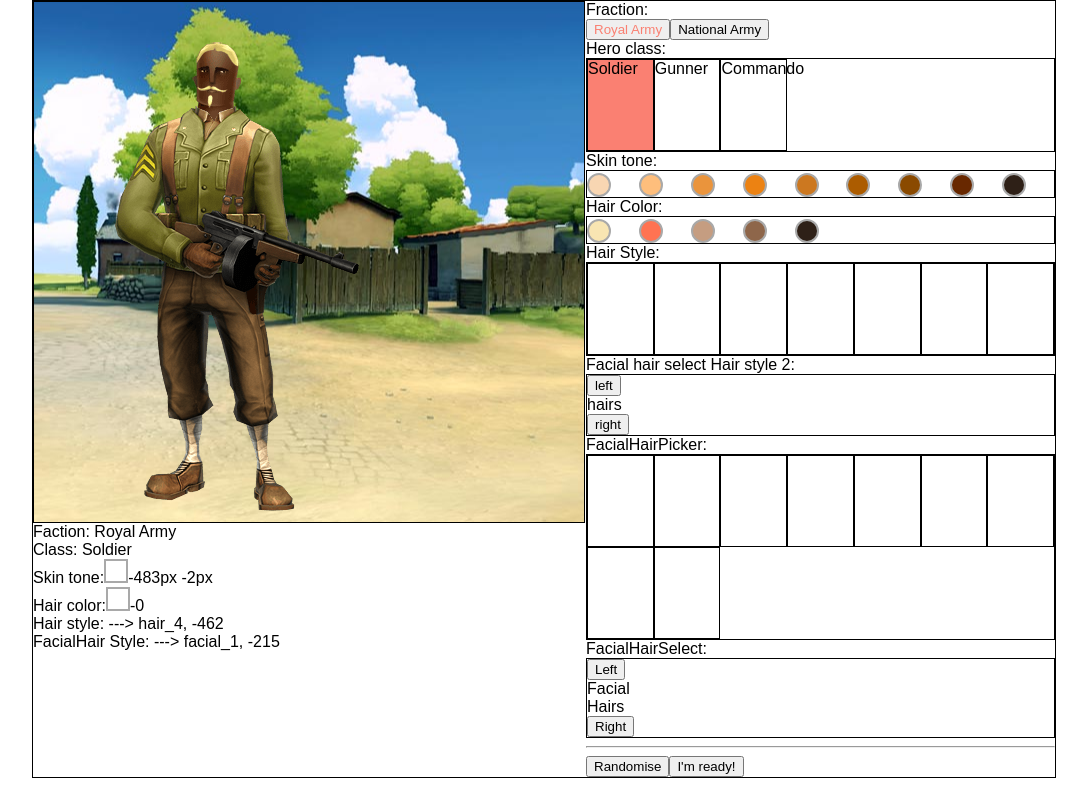
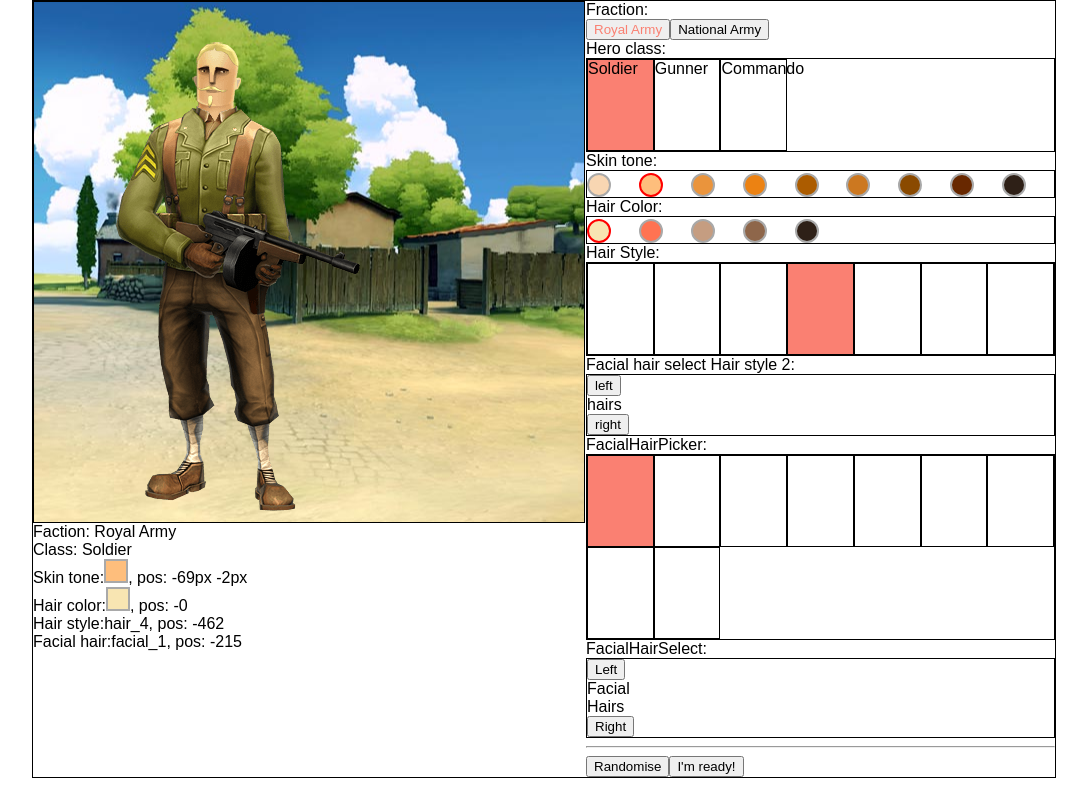
Before and after one commit to angrycola/OH-HCREATOR, a React app: page / in a window 1280 px wide. Shown: the whole page, without its empty margins (96-1183 px from the left). Built offline with nearby package versions, Linux system fonts and the light colour scheme.

Commit message:
Refine HairColors & SkinTones

```diff
--- a/src/actions/index.js
+++ b/src/actions/index.js
@@ -5,8 +5,8 @@ import { fractions, heroClasses, skinTones, hairColors, hairStyles, facialHairSt
 const randomised = () => ({
 	fraction: fractions[Math.floor(Math.random() * 2)][1],
 	heroClass: heroClasses[Math.floor(Math.random() * 3)][1],
-	skinTone: skinTones[Math.floor(Math.random() * 9)][2],
-	hairColor: hairColors[Math.floor(Math.random() * 5)][2],
+	skinTone: skinTones[Math.floor(Math.random() * 9)],
+	hairColor: hairColors[Math.floor(Math.random() * 5)],
 	hairStyle: hairStyles[Math.floor(Math.random() * 7)],
 	facialHair: facialHairStyle[Math.floor(Math.random() * 9)],
 	name: null
--- a/src/assets/css/heroRoyal.css
+++ b/src/assets/css/heroRoyal.css
@@ -15,7 +15,7 @@
 .royal-body {
 	position: absolute;
 	top: 104px;
-	left: 196px;
+	left: 197px;
 	width: 308px;
 	height: 420px;
 }
--- a/src/assets/data/index.js
+++ b/src/assets/data/index.js
@@ -10,11 +10,11 @@ export const heroClasses = [
 ];
 
 export const hairColors= [
-	[1, '#F8E5B2', '-0'],
-	[2, '#FF7352', '-69'],
-	[3, '#C59D81', '-138'],
-	[4, '#8E664A', '-207'],
-	[5, '#2E2017', '-276']
+	{ num: 1, color: '#F8E5B2', pos: '-0' },
+	{ num: 2, color: '#FF7352', pos: '-69' },
+	{ num: 3, color: '#C59D81', pos: '-138' },
+	{ num: 4, color: '#8E664A', pos: '-207' },
+	{ num: 5, color: '#2E2017', pos: '-276' }
 ];
 
 export const hairStyles = [
@@ -39,15 +39,14 @@ export const facialHairStyle = [
 	{ num: 9, title: 'facial_9', pos: '-951' }
 ];
 
-
 export const skinTones = [
-	[1, '#F8D6B2', '-552px -2px'],
-	[2, '#FEBE7C', '-483px -2px' ],
-	[3, '#EA943C', '-414px -2px'],
-	[4, '#EC8212', '-345px -2px'],
-	[5, '#CC7820', '-276px -2px'],
-	[6, '#AC5C00', '-207px -2px'],
-	[7, '#8A4A00', '-138px -2px'],
-	[8, '#682800', '-69px -2px'],
-	[9, '#2E2017', '-0px -2px']
+	{ num: 1, color: '#F8D6B2', pos: '-0px -2px' },
+	{ num: 2, color: '#FEBE7C', pos: '-69px -2px' },
+	{ num: 3, color: '#EA943C', pos: '-138px -2px' },
+	{ num: 4, color: '#EC8212', pos: '-207px -2px' },
+	{ num: 5, color: '#AC5C00', pos: '-345px -2px' },
+	{ num: 6, color: '#CC7820', pos: '-276px -2px' },
+	{ num: 7, color: '#8A4A00', pos: '-414px -2px' },
+	{ num: 8, color: '#682800', pos: '-483px -2px' },
+	{ num: 9, color: '#2E2017', pos: '-552px -2px' }
 ];
--- a/src/components/FacialHairPicker/index.js
+++ b/src/components/FacialHairPicker/index.js
@@ -11,7 +11,7 @@ const facialHairPicker = ({ setFacialHairsStyle, activeFacialHair }) => {
 			onClick={ () => facialHairHandler(style) }
 			key={ style.num }
 			className='hairStyleBox'
-			style={ style[1] === activeFacialHair ? activeStyle : null }
+			style={ style.title === activeFacialHair.title ? activeStyle : null }
 		>
 			{ style[1] }
 		</div>
--- a/src/components/FractionSelect/index.js
+++ b/src/components/FractionSelect/index.js
@@ -13,7 +13,7 @@ const fractionSelect = ({ setFraction, activeFraction }) => {
 		<button
 			key={ fraction[0] }
 			onClick={ () => setFractionHandle(fraction[1]) }
-			style={fraction[1] === activeFraction ? activeStyle : null }
+			style={ fraction[1] === activeFraction ? activeStyle : null }
 		>
 			{ fraction[1] } Army
 		</button>
--- a/src/components/HairColorSelect/index.js
+++ b/src/components/HairColorSelect/index.js
@@ -7,14 +7,14 @@ const hairColorSelect = ({ setHairColor, activeHairColor }) => {
 	const activeStyle = { border: '2px solid red' };
 
 	const renderColors = hairColors.map(color => {
-		return <div key={ color[0] }>
+		return <div key={ color.num }>
 			<button
-				onClick={ () => setColorHandler(color[2]) }
+				onClick={ () => setColorHandler(color) }
 				className='round-botton'
 				style={
-					color[1] === activeHairColor
-						? {...activeStyle, ...{ backgroundColor: `${ color[1]}` }}
-						: { backgroundColor: `${ color[1]}` }
+					color.color === activeHairColor.color
+						? {...activeStyle, ...{ backgroundColor: `${ color.color }` }}
+						: { backgroundColor: `${ color.color }` }
 				}
 			/>
 		</div>;
--- a/src/components/HairStylePicker/index.js
+++ b/src/components/HairStylePicker/index.js
@@ -11,7 +11,7 @@ const hairStylePicker = ({ setHairStyle, activeHairStyle }) => {
 			onClick={ () => hairStyleHandler(style) }
 			key={ style.num }
 			className='hairStyleBox'
-			style={ style[1] === activeHairStyle ? activeStyle : null }
+			style={ style.title === activeHairStyle.title ? activeStyle : null }
 		>
 			{ style[1] }
 		</div>
--- a/src/components/HeroClassSelect/index.js
+++ b/src/components/HeroClassSelect/index.js
@@ -7,11 +7,11 @@ const heroClassSelect = ({ setHeroClass, activeHeroClass }) => {
 	const renderHeroClass = heroClasses.map(heroClass =>
 		<div
 			onClick={ () => heroClassHandler(heroClass[1]) }
-			key={heroClass[0]}
+			key={ heroClass[0] }
 			className='hairStyleBox'
 			style={ heroClass[1] === activeHeroClass ? activeStyle : null }
 		>
-			{heroClass[1]}
+			{ heroClass[1] }
 		</div>
 	);
 	return (
--- a/src/components/Resulting/DevResulting/index.js
+++ b/src/components/Resulting/DevResulting/index.js
@@ -5,18 +5,18 @@ const devResulting = ({ hero }) =>
 		<div>Faction: { hero.fraction } Army	</div>
 		<div>Class: { hero.heroClass } </div>
 		<div>Skin tone:
-			<div className='result-box' style={{ background: `${ hero.skinTone }` }}></div>
-			{ hero.skinTone }
+			<div className='result-box' style={{ background: `${ hero.skinTone.color }` }}></div>
+			, pos: { hero.skinTone.pos }
 		</div>
 		<div>Hair color:
-			<div className='result-box' style={{ background: `${ hero.hairColor }` }}></div>
-			{ hero.hairColor }
+			<div className='result-box' style={{ background: `${ hero.hairColor.color }` }}></div>
+			, pos: { hero.hairColor.pos }
 		</div>
 		<div>Hair style:
-			---> { hero.hairStyle.title }, { hero.hairStyle.pos }
+			{ hero.hairStyle.title }, pos: { hero.hairStyle.pos }
 		</div>
-		<div>FacialHair Style:
-			---> { hero.facialHair.title }, { hero.facialHair.pos }
+		<div>Facial hair:
+			{ hero.facialHair.title }, pos: { hero.facialHair.pos }
 		</div>
 		{	hero.name ? <div>{ hero.name }</div> : null	}
 	</div>;
--- a/src/components/Resulting/National/index.js
+++ b/src/components/Resulting/National/index.js
@@ -2,7 +2,7 @@ import React from 'react';
 import '../../../assets/css/heroNational.css';
 
 const national = ({ hero }) => {
-	const { hairStyle, hairColor, facialHair, heroClass } = hero;
+	const { hairStyle, hairColor, facialHair, heroClass, skinTone } = hero;
 	const setCharBody = () => {
 		if (heroClass === 'Soldier') {
 			return 'national-body-soldier';
@@ -16,10 +16,10 @@ const national = ({ hero }) => {
 	return (
 		<div>
 			<div className='resulting-wrapper'>
-				<div className="national-head" style={{ backgroundPosition: `${ hero.skinTone }` }}></div>
+				<div className="national-head" style={{ backgroundPosition: `${ skinTone.pos }` }}></div>
 				<div className="national-eyes"></div>
-				<div className="national-hair" style={{ backgroundPosition: `${ hairColor }px ${ hairStyle.pos }px` }}></div>
-				<div className="national-facial" style={{ backgroundPosition: `${ -346 + (1*hairColor) }px ${ facialHair.pos }px` }}></div>
+				<div className="national-hair" style={{ backgroundPosition: `${ hairColor.pos }px ${ hairStyle.pos }px` }}></div>
+				<div className="national-facial" style={{ backgroundPosition: `${ -346 + (1*hairColor.pos) }px ${ facialHair.pos }px` }}></div>
 				<div className={ `national-body ${ setCharBody() }` }></div>
 			</div>
 		</div>
--- a/src/components/Resulting/Royal/index.js
+++ b/src/components/Resulting/Royal/index.js
@@ -2,7 +2,7 @@ import React from 'react';
 import '../../../assets/css/heroRoyal.css';
 
 const royal = ({ hero }) => {
-	const { hairStyle, hairColor, facialHair, heroClass } = hero;
+	const { hairStyle, hairColor, facialHair, heroClass, skinTone } = hero;
 	const setCharBody = () => {
 		if (heroClass === 'Soldier') {
 			return 'royal-body-soldier';
@@ -16,10 +16,10 @@ const royal = ({ hero }) => {
 	return (
 		<div>
 			<div className='resulting-wrapper'>
-				<div className="royal-head" style={{ backgroundPosition: `${ hero.skinTone }` }}></div>
+				<div className="royal-head" style={{ backgroundPosition: `${ skinTone.pos }` }}></div>
 				<div className="royal-eyes"></div>
-				<div className="royal-hair" style={{ backgroundPosition: `${ hairColor }px ${ hairStyle.pos }px` }}></div>
-				<div className="royal-facial" style={{ backgroundPosition: `${ -346 + (1*hairColor) }px ${ facialHair.pos }px` }}></div>
+				<div className="royal-hair" style={{ backgroundPosition: `${ hairColor.pos }px ${ hairStyle.pos }px` }}></div>
+				<div className="royal-facial" style={{ backgroundPosition: `${ -346 + (1*hairColor.pos) }px ${ facialHair.pos }px` }}></div>
 				<div className={ `royal-body ${ setCharBody() }` }></div>
 			</div>
 		</div>
--- a/src/components/SkinToneSelect/index.js
+++ b/src/components/SkinToneSelect/index.js
@@ -3,18 +3,18 @@ import { skinTones } from '../../assets/data';
 
 const skinToneSelect = ({ setSkinTone, activeSkinTone }) => {
 
-	const setToneHandler = (tone) => setSkinTone(tone);
+	const setToneHandler = tone => setSkinTone(tone);
 	const activeStyle = { border: '2px solid red' };
 
 	const renderColors = skinTones.map(tone => {
-		return <div key={ tone[0] }>
+		return <div key={ tone.num }>
 			<button
-				onClick={ () => setToneHandler(tone[2]) }
+				onClick={ () => setToneHandler(tone) }
 				className='round-botton'
 				style={
-					tone[1] === activeSkinTone
-						? {...activeStyle, ...{ backgroundColor: `${ tone[1]}` }}
-						: { backgroundColor: `${ tone[1]}` }
+					tone.color === activeSkinTone.color
+						? { ...activeStyle, ...{ backgroundColor: `${ tone.color }` }}
+						: { backgroundColor: `${ tone.color }` }
 				}
 			/>
 		</div>;
```
